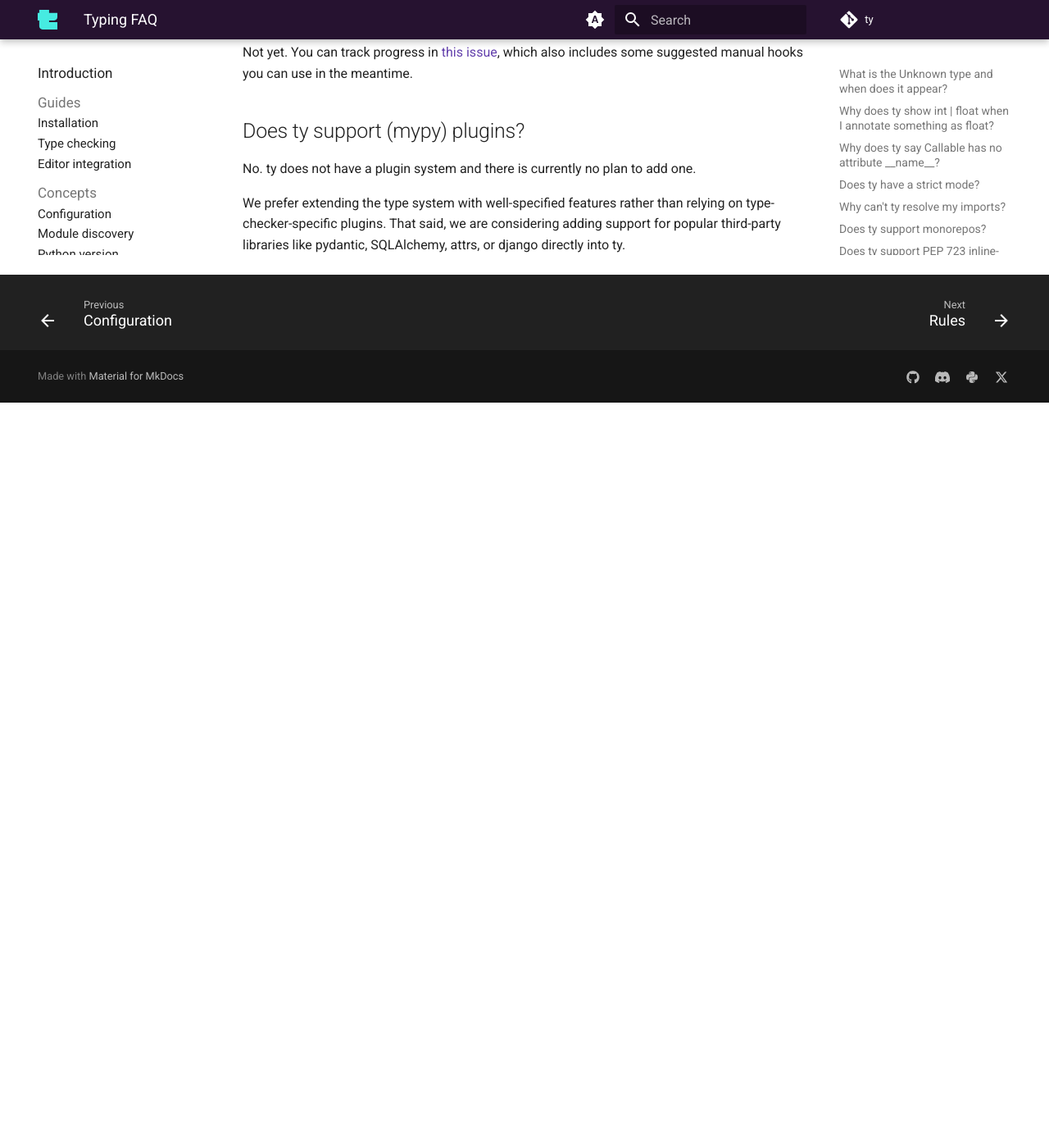
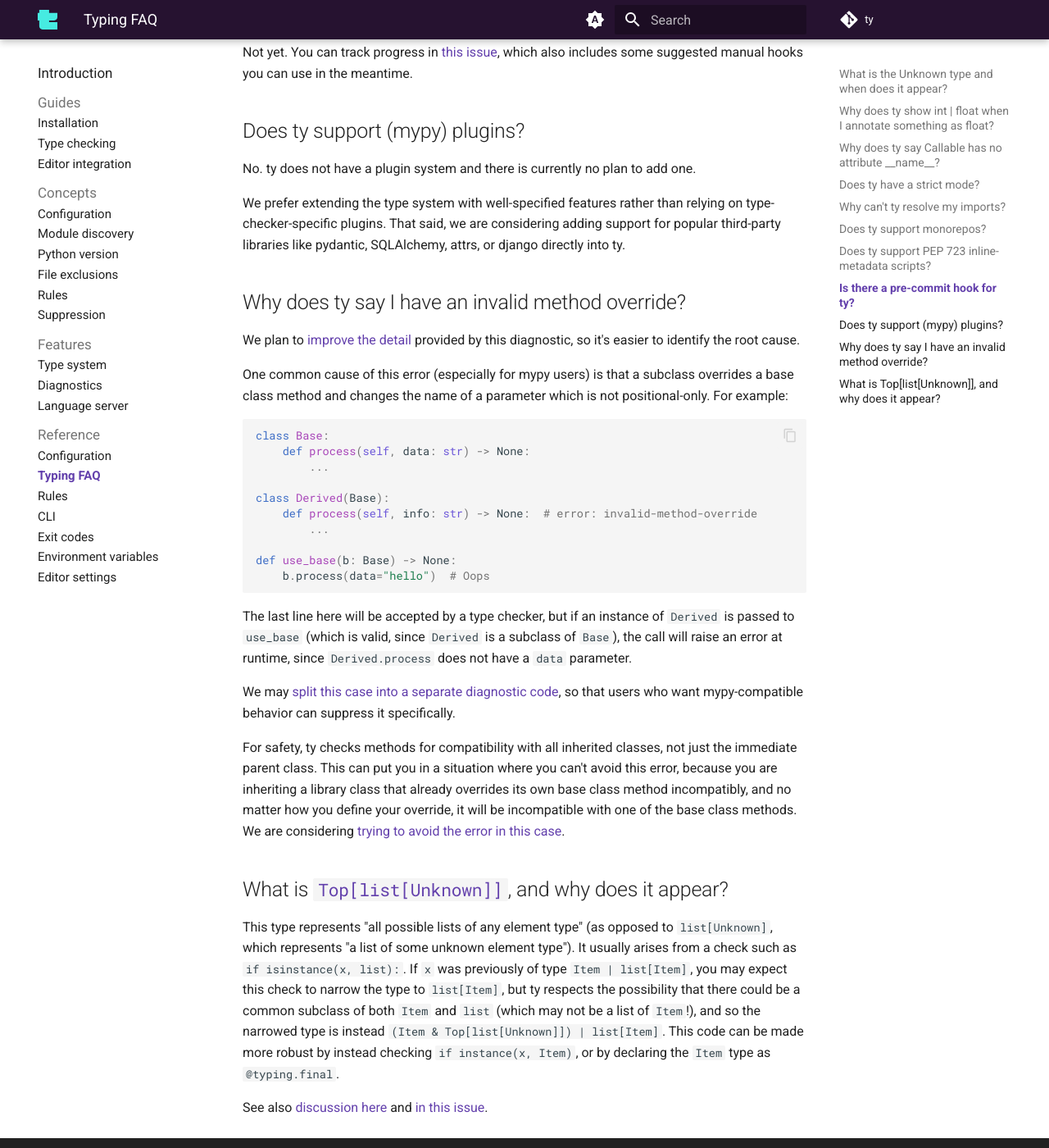
Before and after one commit to astral-sh/ty, an MkDocs documentation site: the page built from docs/reference/typing-faq.md, in a window 1280 px wide and 1400 px high, scrolled down 4948 px. Shown: the whole window at 82% size. Built offline with MkDocs 1.6.1 and Material for MkDocs 9.7.7, drawn with Linux system fonts in a browser that asks for light colours; comment, search, counter and statistics services are not loaded; before the commit the page ends 5439 px from its top, so only the background shows below that.

Commit message:
two new typing FAQ entries

````diff
--- a/docs/reference/typing-faq.md
+++ b/docs/reference/typing-faq.md
@@ -251,3 +251,53 @@
 We prefer extending the type system with well-specified features rather than relying on
 type-checker-specific plugins. That said, we are considering adding support for popular third-party
 libraries like pydantic, SQLAlchemy, attrs, or django directly into ty.
+
+## Why does ty say I have an invalid method override?
+
+We plan to [improve the detail](https://github.com/astral-sh/ty/issues/1644) provided by this
+diagnostic, so it's easier to identify the root cause.
+
+One common cause of this error (especially for mypy users) is that a subclass overrides a base class
+method and changes the name of a parameter which is not positional-only. For example:
+
+```py
+class Base:
+    def process(self, data: str) -> None:
+        ...
+
+class Derived(Base):
+    def process(self, info: str) -> None:  # error: invalid-method-override
+        ...
+
+def use_base(b: Base) -> None:
+    b.process(data="hello")  # Oops
+```
+
+The last line here will be accepted by a type checker, but if an instance of `Derived` is passed to
+`use_base` (which is valid, since `Derived` is a subclass of `Base`), the call will raise an error
+at runtime, since `Derived.process` does not have a `data` parameter.
+
+We may [split this case into a separate diagnostic
+code](https://github.com/astral-sh/ty/issues/2073), so that users who want mypy-compatible behavior
+can suppress it specifically.
+
+For safety, ty checks methods for compatibility with all inherited classes, not just the immediate
+parent class. This can put you in a situation where you can't avoid this error, because you are
+inheriting a library class that already overrides its own base class method incompatibly, and no
+matter how you define your override, it will be incompatible with one of the base class methods. We
+are considering [trying to avoid the error in this
+case](https://github.com/astral-sh/ty/issues/2000).
+
+## What is `Top[list[Unknown]]`, and why does it appear?
+
+This type represents "all possible lists of any element type" (as opposed to `list[Unknown]`, which
+represents "a list of some unknown element type"). It usually arises from a check such as
+`if isinstance(x, list):`. If `x` was previously of type `Item | list[Item]`, you may expect this check
+to narrow the type to `list[Item]`, but ty respects the possibility that there could be a common
+subclass of both `Item` and `list` (which may not be a list of `Item`!), and so the narrowed type is
+instead `(Item & Top[list[Unknown]]) | list[Item]`. This code can be made more robust by instead
+checking `if instance(x, Item)`, or by declaring the `Item` type as `@typing.final`.
+
+See also [discussion
+here](https://docs.astral.sh/ty/features/type-system/#top-and-bottom-materializations) and [in this
+issue](https://github.com/astral-sh/ty/issues/1578).
````
